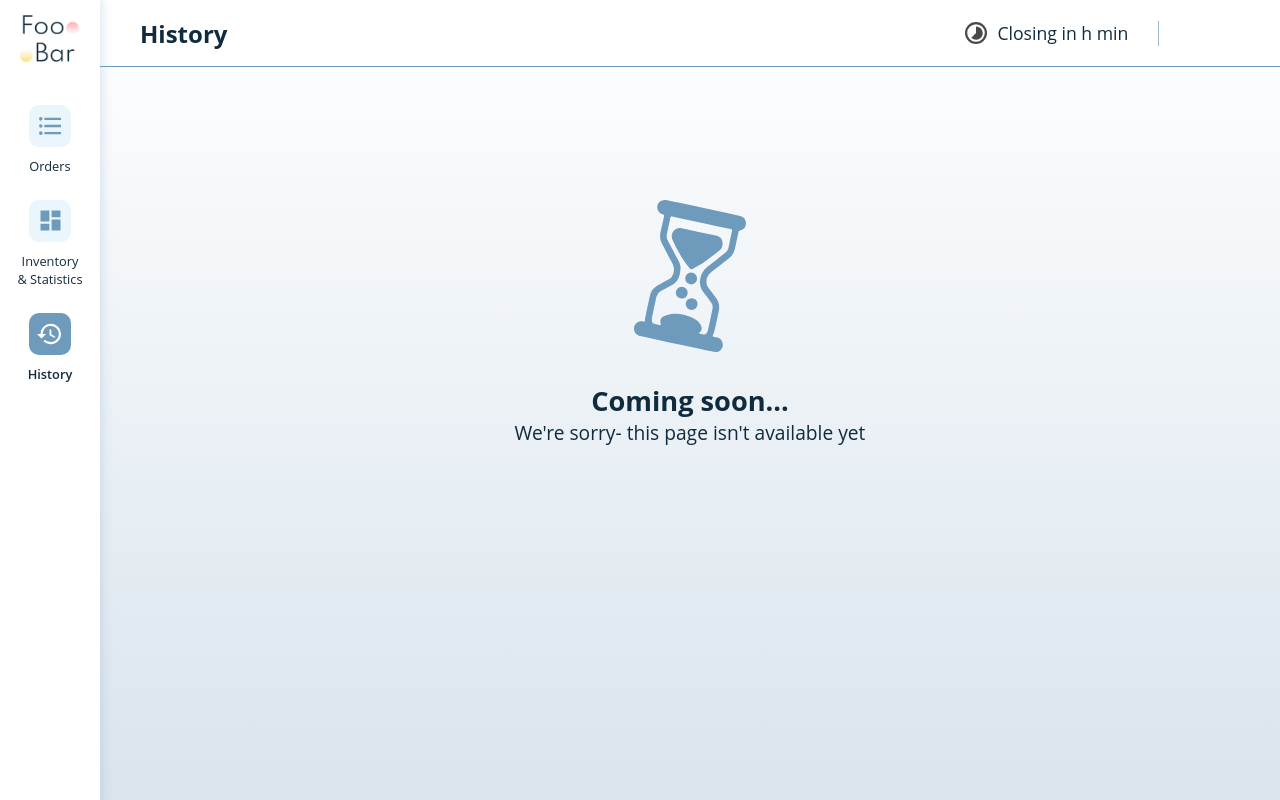
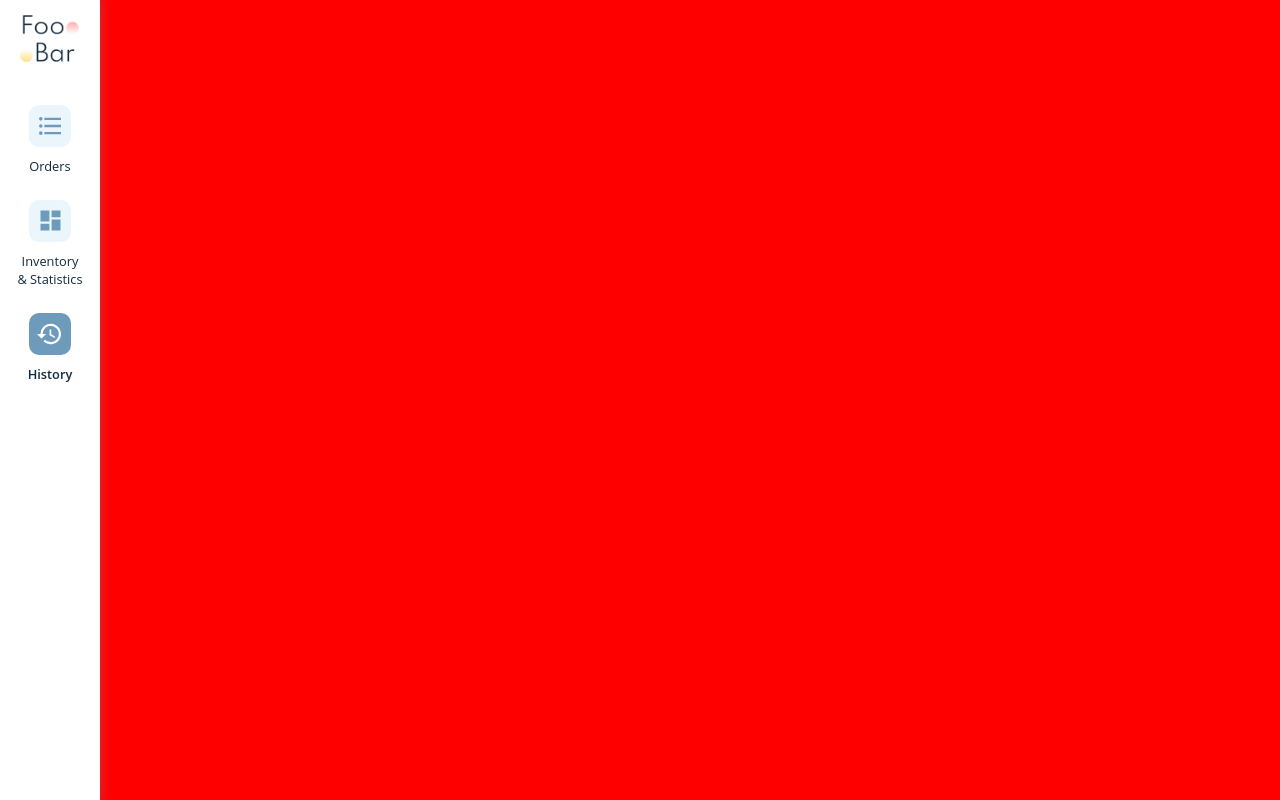
Before and after one commit to annacyb/fooBar-dashboard-improvements, a website built with Vite: page history.html in a window 1280 px wide. Shown: the top 800 px of the page. Built offline with nearby package versions, Linux system fonts and the light colour scheme; no server answers; a web font is replaced by a local one.

Commit message:
Setting loaders position in HTML files

```diff
--- a/history.html
+++ b/history.html
@@ -64,7 +64,12 @@
         </a>
       </div>
     </nav>
+
+    <div id="loader">
+    </div>
+
     <main id="history">
+
       <div id="top-bar">
         <h1 id="web-title">History</h1>
         <div id="cont-closing-time" class="closing-time">
@@ -77,12 +82,15 @@
           <p class="current-time-place"></p>
         </div>
       </div>
+
       <section id="message">
         <img id="klepsydra" src="./public/icons/klepsydra.svg" />
         <h2>Coming soon...</h2>
         <p>We're sorry- this page isn't available yet</p>
       </section>
+
     </main>
+
     <script type="module" src="./script/modules/time-counting.js"></script>
   </body>
 </html>
--- /dev/null
+++ b/sass/components/_loader.scss
@@ -0,0 +1,9 @@
+#loader {
+    position: fixed;
+    top: 0;
+    // left: 100px;
+    background-color: red;
+    width: 100%;
+    height: 100%;
+    z-index: 999;
+}
--- a/sass/components/_top-bar.scss
+++ b/sass/components/_top-bar.scss
@@ -9,7 +9,7 @@
     position: absolute;
     top: 0;
     left: 0;
-    z-index: 999;
+    z-index: 998;
 
     border-bottom: #6E9BBC 1px solid;
 
--- a/script/orders/main.js
+++ b/script/orders/main.js
@@ -5,6 +5,8 @@ import {
     showBartendersOrders,
     checkMediaQueries,
 } from "./bartenders-orders.js";
+
+// show loader imidiately --> hide loader for when data is loaded
 
 window.addEventListener("DOMContentLoaded", checkMediaQueries);
 window.addEventListener("DOMContentLoaded", start);
--- a/style.scss
+++ b/style.scss
@@ -4,6 +4,7 @@
 @use "./sass/base/typography";
 
 // components
+@use './sass/components/loader';
 @use "./sass/components/navigation";
 @use './sass/components/top-bar';
 
```
Also changed, not shown: index.html (+4 -0 lines), inventory.html (+3 -0 lines).
